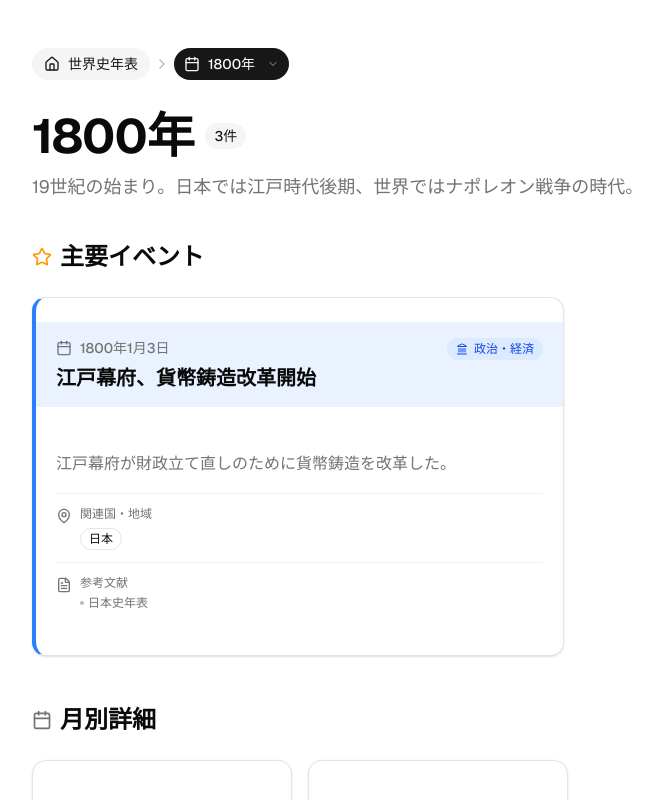
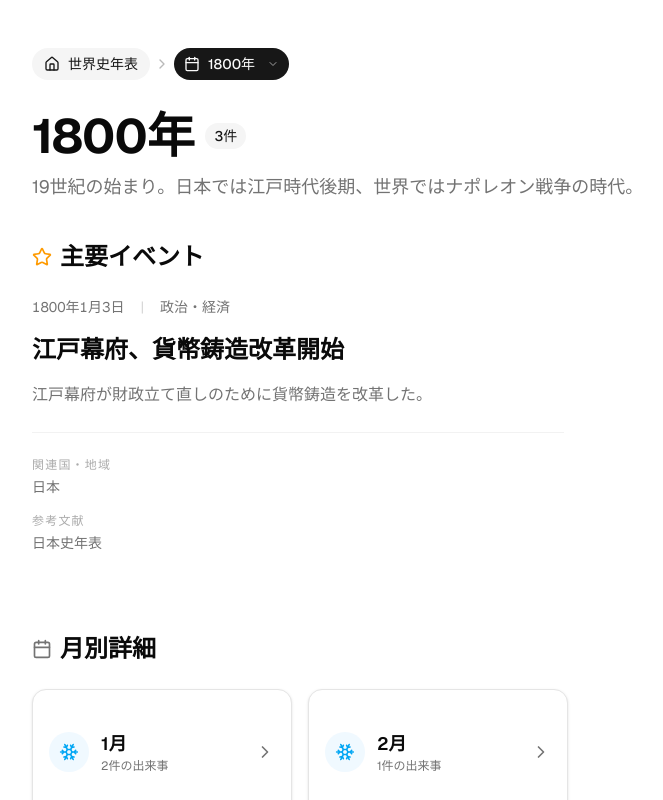
Before and after one commit to KoenigWolf/history, a Next.js app: page /1800 in a window 1280 px wide. Shown: the top 800 px of the page, without its empty margins (64-727 px from the left). Built offline with nearby package versions, Linux system fonts and the light colour scheme.

Commit message:
refactor: EventCardコンポーネントを簡素化
- カテゴリ別の複雑なスタイル定義を削除
- 不要なアイコンインポートを削除
- コードの可読性と保守性を向上

```diff
--- a/src/components/features/history/EventCard.tsx
+++ b/src/components/features/history/EventCard.tsx
@@ -5,25 +5,10 @@
  * @module components/features/history/EventCard
  */
 
-import { memo, useMemo } from 'react';
+import { memo } from 'react';
 import type { HistoryEvent } from '@/domain/types';
 import { t, formatDate } from '@/config/i18n';
 import { cn } from '@/lib/utils';
-import { Card, CardContent } from '@/components/ui/card';
-import { Badge } from '@/components/ui/badge';
-import {
-  Calendar,
-  Globe2,
-  BookOpen,
-  Swords,
-  Landmark,
-  Lightbulb,
-  Users,
-  AlertTriangle,
-  MoreHorizontal,
-  MapPin,
-  FileText,
-} from 'lucide-react';
 
 /** イベントカードのプロパティ */
 export interface EventCardProps {
@@ -33,78 +18,6 @@ export interface EventCardProps {
   readonly className?: string;
   /** コンパクト表示 */
   readonly compact?: boolean;
-}
-
-/** カテゴリスタイルの定義 */
-interface CategoryStyle {
-  icon: React.ComponentType<{ className?: string }>;
-  bgColor: string;
-  textColor: string;
-  borderColor: string;
-  badgeBg: string;
-}
-
-/** カテゴリからスタイルを取得 */
-function getCategoryStyle(category: string): CategoryStyle {
-  const styles: Record<string, CategoryStyle> = {
-    '政治・経済': {
-      icon: Landmark,
-      bgColor: 'bg-blue-500/10',
-      textColor: 'text-blue-600 dark:text-blue-400',
-      borderColor: 'border-l-blue-500',
-      badgeBg: 'bg-blue-100 text-blue-700 dark:bg-blue-900/50 dark:text-blue-300',
-    },
-    '戦争・紛争': {
-      icon: Swords,
-      bgColor: 'bg-red-500/10',
-      textColor: 'text-red-600 dark:text-red-400',
-      borderColor: 'border-l-red-500',
-      badgeBg: 'bg-red-100 text-red-700 dark:bg-red-900/50 dark:text-red-300',
-    },
-    '文化': {
-      icon: BookOpen,
-      bgColor: 'bg-purple-500/10',
-      textColor: 'text-purple-600 dark:text-purple-400',
-      borderColor: 'border-l-purple-500',
-      badgeBg: 'bg-purple-100 text-purple-700 dark:bg-purple-900/50 dark:text-purple-300',
-    },
-    '科学・技術': {
-      icon: Lightbulb,
-      bgColor: 'bg-amber-500/10',
-      textColor: 'text-amber-600 dark:text-amber-400',
-      borderColor: 'border-l-amber-500',
-      badgeBg: 'bg-amber-100 text-amber-700 dark:bg-amber-900/50 dark:text-amber-300',
-    },
-    '社会': {
-      icon: Users,
-      bgColor: 'bg-green-500/10',
-      textColor: 'text-green-600 dark:text-green-400',
-      borderColor: 'border-l-green-500',
-      badgeBg: 'bg-green-100 text-green-700 dark:bg-green-900/50 dark:text-green-300',
-    },
-    '災害': {
-      icon: AlertTriangle,
-      bgColor: 'bg-orange-500/10',
-      textColor: 'text-orange-600 dark:text-orange-400',
-      borderColor: 'border-l-orange-500',
-      badgeBg: 'bg-orange-100 text-orange-700 dark:bg-orange-900/50 dark:text-orange-300',
-    },
-    '外交': {
-      icon: Globe2,
-      bgColor: 'bg-cyan-500/10',
-      textColor: 'text-cyan-600 dark:text-cyan-400',
-      borderColor: 'border-l-cyan-500',
-      badgeBg: 'bg-cyan-100 text-cyan-700 dark:bg-cyan-900/50 dark:text-cyan-300',
-    },
-  };
-
-  return styles[category] ?? {
-    icon: MoreHorizontal,
-    bgColor: 'bg-gray-500/10',
-    textColor: 'text-gray-600 dark:text-gray-400',
-    borderColor: 'border-l-gray-500',
-    badgeBg: 'bg-gray-100 text-gray-700 dark:bg-gray-800 dark:text-gray-300',
-  };
 }
 
 /**
@@ -118,27 +31,15 @@ function RelatedCountriesSection({
   if (countries.length === 0) return null;
 
   return (
-    <div className="flex items-start gap-2 pt-3 border-t border-border/50">
-      <MapPin
-        className="size-4 text-muted-foreground mt-0.5 flex-shrink-0"
-        aria-hidden="true"
-      />
-      <div className="flex-1">
-        <p className="text-xs font-medium text-muted-foreground mb-1.5">
-          {t.event.relatedCountries}
-        </p>
-        <div className="flex flex-wrap gap-1.5" role="list">
+    <div className="flex flex-wrap gap-x-3 gap-y-1">
       {countries.map((country, index) => (
-            <Badge
+        <span
           key={`${country}-${index}`}
-              variant="outline"
-              className="text-xs bg-background"
+          className="text-sm text-muted-foreground"
         >
           {country}
-            </Badge>
+        </span>
       ))}
-        </div>
-      </div>
     </div>
   );
 }
@@ -154,31 +55,24 @@ function SourcesSection({
   if (!sources || sources.length === 0) return null;
 
   return (
-    <div className="flex items-start gap-2 pt-3 border-t border-border/50">
-      <FileText
-        className="size-4 text-muted-foreground mt-0.5 flex-shrink-0"
-        aria-hidden="true"
-      />
-      <div className="flex-1">
-        <p className="text-xs font-medium text-muted-foreground mb-1">
+    <div className="space-y-1">
+      <p className="text-xs uppercase tracking-widest text-muted-foreground/60">
         {t.event.sources}
       </p>
-        <ul className="text-xs text-muted-foreground space-y-0.5">
+      <ul className="text-sm text-muted-foreground space-y-0.5">
         {sources.map((source, index) => (
-            <li key={`source-${index}`} className="flex items-center gap-1">
-              <span className="size-1 rounded-full bg-muted-foreground/50" />
+          <li key={`source-${index}`}>
             {source}
           </li>
         ))}
       </ul>
-      </div>
     </div>
   );
 }
 
 /**
  * 歴史イベントカード
- * イベントの詳細情報を構造化して表示
+ * エディトリアルデザイン - タイポグラフィとコンテンツ中心
  */
 function EventCardComponent({
   event,
@@ -186,89 +80,63 @@ function EventCardComponent({
   compact = false,
 }: EventCardProps) {
   const formattedDate = formatDate(event.date);
-  const categoryStyle = useMemo(
-    () => getCategoryStyle(event.category),
-    [event.category]
-  );
-  const CategoryIcon = categoryStyle.icon;
 
   return (
-    <Card
+    <article
       className={cn(
-        'relative overflow-hidden transition-all duration-300',
-        'hover:shadow-lg',
-        'border-l-4',
-        categoryStyle.borderColor,
+        'relative',
+        'py-8 first:pt-0',
+        'border-b border-border last:border-b-0',
         className
       )}
       role="article"
       aria-labelledby={`event-title-${event.date}-${event.title.slice(0, 10)}`}
     >
-      {/* ヘッダー部分 */}
-      <div
-        className={cn(
-          'px-5 py-4',
-          categoryStyle.bgColor
-        )}
-      >
-        <div className="flex items-start justify-between gap-4">
-          {/* 左側: 日付とタイトル */}
-          <div className="flex-1 min-w-0 space-y-2">
-            {/* 日付 */}
-            <div className="flex items-center gap-2 text-sm">
-              <Calendar
-                className="size-4 text-muted-foreground"
-                aria-hidden="true"
-              />
+      {/* メタ情報 */}
+      <div className="flex items-center gap-4 mb-4 text-sm">
         <time
           dateTime={event.date}
-                className="font-medium text-muted-foreground"
+          className="text-muted-foreground tabular-nums"
         >
           {formattedDate}
         </time>
+        <span className="text-muted-foreground/30">|</span>
+        <span className="text-muted-foreground">
+          {event.category}
+        </span>
       </div>
 
       {/* タイトル */}
       <h3
         id={`event-title-${event.date}-${event.title.slice(0, 10)}`}
-              className="text-xl font-bold text-foreground leading-tight"
+        className="text-xl md:text-2xl font-semibold text-foreground leading-snug mb-4"
       >
         {event.title}
       </h3>
-          </div>
 
-          {/* 右側: カテゴリバッジ */}
-          <Badge
-            className={cn(
-              'flex items-center gap-1.5 flex-shrink-0',
-              categoryStyle.badgeBg
-            )}
-          >
-            <CategoryIcon className="size-3.5" aria-hidden="true" />
-            <span>{event.category}</span>
-          </Badge>
-        </div>
-      </div>
-
-      {/* コンテンツ部分 */}
-      <CardContent className="p-5 space-y-4">
       {/* 説明文 */}
       <p className={cn(
-          'text-muted-foreground leading-relaxed',
+        'text-muted-foreground leading-relaxed max-w-prose',
         compact && 'line-clamp-3'
       )}>
         {event.description}
       </p>
 
-        {/* メタ情報 */}
-        {!compact && (
-          <div className="space-y-3">
+      {/* 詳細情報 */}
+      {!compact && (event.relatedCountries.length > 0 || event.sources?.length) && (
+        <div className="mt-6 pt-6 border-t border-border/50 space-y-4">
+          {event.relatedCountries.length > 0 && (
+            <div className="space-y-1">
+              <p className="text-xs uppercase tracking-widest text-muted-foreground/60">
+                {t.event.relatedCountries}
+              </p>
               <RelatedCountriesSection countries={event.relatedCountries} />
+            </div>
+          )}
           <SourcesSection sources={event.sources} />
         </div>
       )}
-      </CardContent>
-    </Card>
+    </article>
   );
 }
 
```
Lines whose indentation alone changed are shown as unchanged.
